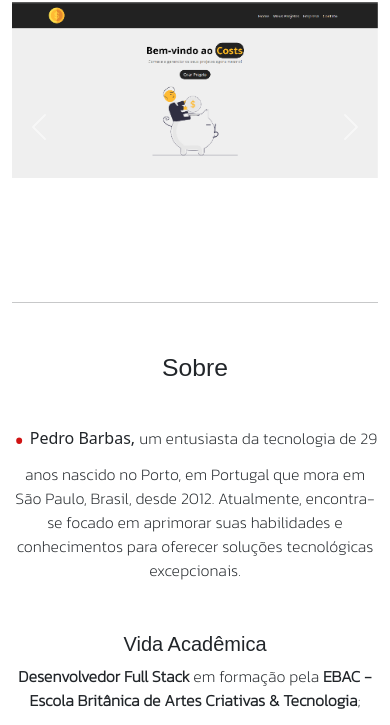
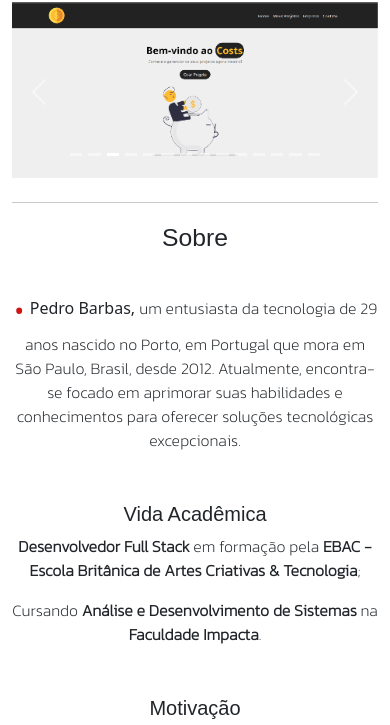
Before and after one commit to BarbasPedro/Portfolio, a plain HTML site: page index.html in a window 390 px wide. Shown: the part 80-805 px from the top of the page. Drawn offline with nearby package versions, Linux system fonts and the light colour scheme; a web font is replaced by a local one.

Commit message:
Add files via upload

```diff
--- a/main.css
+++ b/main.css
@@ -212,8 +212,16 @@ height: 100%;
   }
 
   #carousel {
-    height: 250px;
+    height: 180px;
     overflow-y: hidden;
+  }
+
+  hr{
+    margin: 20px 0;
+  }
+
+  .carousel-inner{
+    height: 180px;
   }
   .container.mosaico {
     display: flex;
@@ -302,6 +310,10 @@ height: 100%;
 }
 
 @media screen and (min-width: 641px) and (max-width: 1023px) {
+  hr{
+    margin: 30px 0;
+  }
+
   .carousel-inner{
     height: 300px;
   }
```
